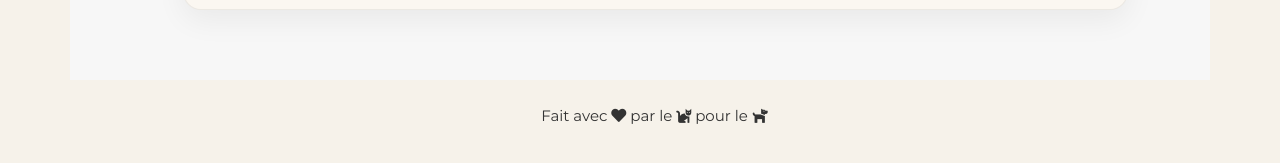
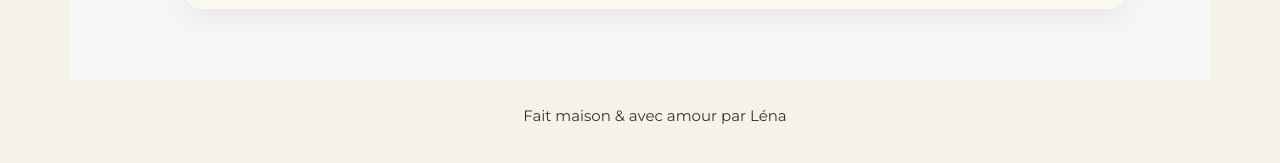
Before and after one commit to LenaAlban/lena-alban-wedding, a Jekyll site: the page built from _fr_pages/index.html, in a window 1280 px wide and 900 px high, scrolled down 6771 px. Shown: the part 529-692 px from the top of the window. Built offline with Jekyll 4.4.1, drawn with Linux system fonts in a browser that asks for light colours; some web fonts are replaced.

Commit message:
Update footer.html

```diff
--- a/_includes/fr_data/footer.html
+++ b/_includes/fr_data/footer.html
@@ -4,7 +4,7 @@
             <div class="col-md-4">
             </div>
             <div class="col-md-4">
-                Fait avec <i class="fas fa-heart"></i> par le <i class="fas fa-cat"></i> pour le <i class="fas fa-dog"></i>
+                Fait maison & avec amour par Léna
             </div>
             <div class="col-md-4">
             </div>
```
